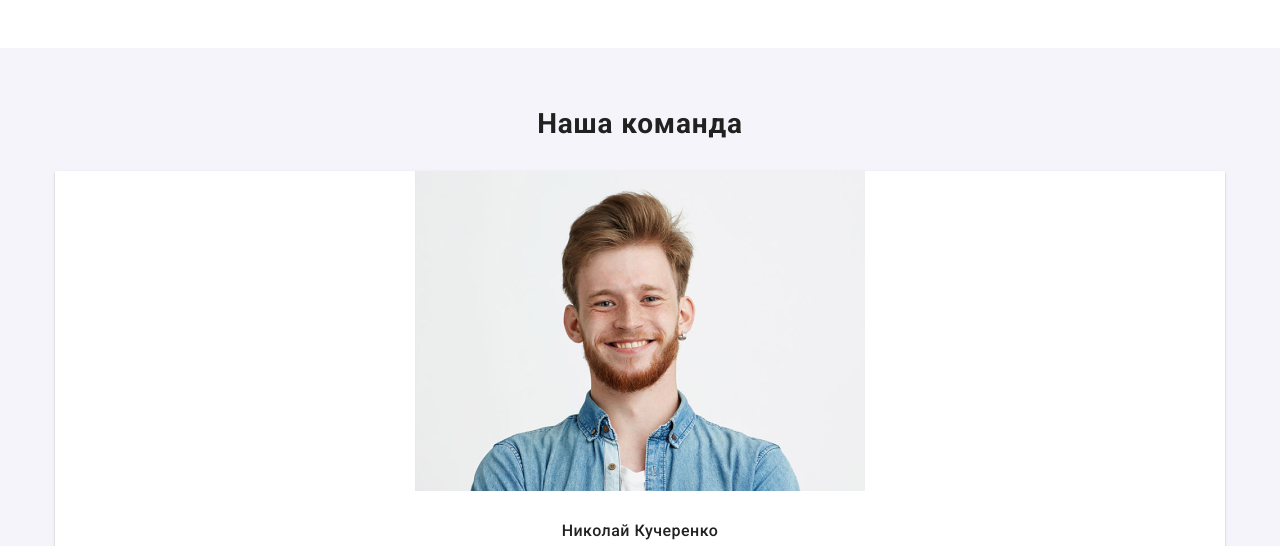
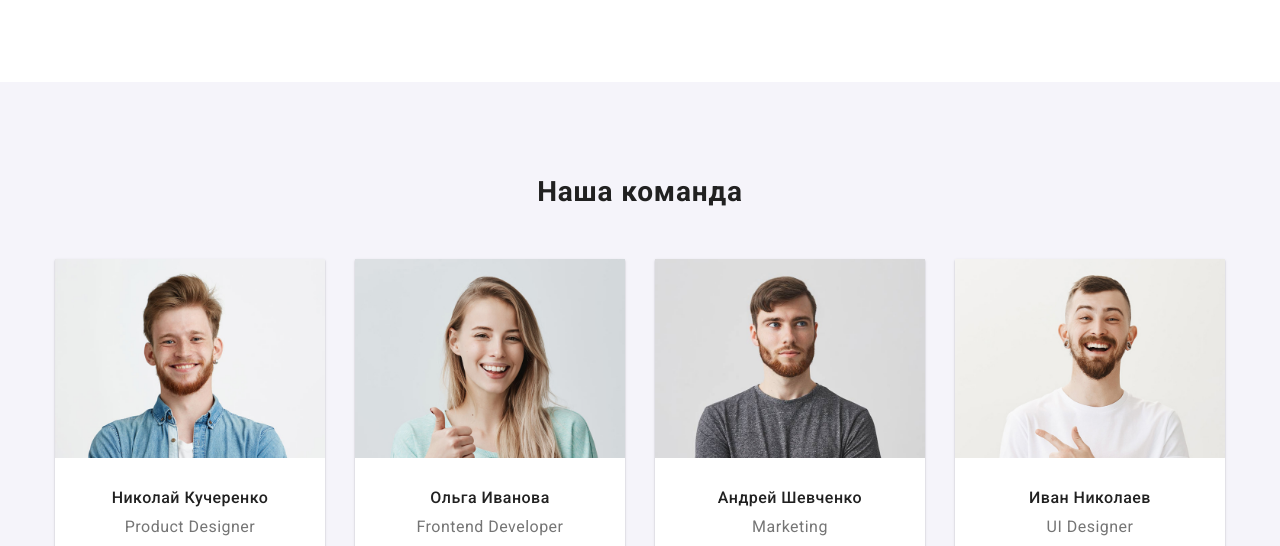
Before and after one commit to TarasLE/goit-markup-hw-08, a plain HTML site: page index.html in a window 1280 px wide. Shown: the part 1483-2029 px from the top of the page. Drawn offline with Linux system fonts and the light colour scheme.

Commit message:
team section - all devices

```diff
--- a/index.html
+++ b/index.html
@@ -187,12 +187,17 @@
           <li class="team-card">
             <img
               srcset="
-                ./img/Nikolay_Kucherenko_mobile.jpg    1x,
-                ./img/Nikolay_Kucherenko_mobile@2x.jpg 2x
+                ./img/Nikolay_Kucherenko_mobile.jpg      480w,
+                ./img/Nikolay_Kucherenko_mobile@2x.jpg   960w,
+                ./img/Nikolay_Kucherenko_tablet.jpg      768w,
+                ./img/Nikolay_Kucherenko_tablet@2x.jpg  1536w,
+                ./img/Nikolay_Kucherenko_desktop.jpg    1200w,
+                ./img/Nikolay_Kucherenko_desktop@2x.jpg 2400w
               "
               src="./img/Nikolay_Kucherenko_mobile.jpg"
               alt="Николай Кучеренко"
               width="450"
+              ;
             />
             <h3 class="subtitle">Николай Кучеренко</h3>
             <p class="text">Product Designer</p>
@@ -242,8 +247,12 @@
           <li class="team-card">
             <img
               srcset="
-                ./img/Olga_Ivanova_mobile.jpg    1x,
-                ./img/Olga_Ivanova_mobile@2x.jpg 2x
+                ./img/Olga_Ivanova_mobile.jpg      480w,
+                ./img/Olga_Ivanova_mobile@2x.jpg   960w,
+                ./img/Olga_Ivanova_tablet.jpg      768w,
+                ./img/Olga_Ivanova_tablet@2x.jpg  1536w,
+                ./img/Olga_Ivanova_desktop.jpg    1200w,
+                ./img/Olga_Ivanova_desktop@2x.jpg 2400w
               "
               src="./img/Olga_Ivanova_mobile.jpg"
               alt="Ольга Иванова"
@@ -297,8 +306,12 @@
           <li class="team-card">
             <img
               srcset="
-                ./img/Andrey_Shevchenko_mobile.jpg    1x,
-                ./img/Andrey_Shevchenko_mobile@2x.jpg 2x
+                ./img/Andrey_Shevchenko_mobile.jpg      480w,
+                ./img/Andrey_Shevchenko_mobile@2x.jpg   960w,
+                ./img/Andrey_Shevchenko_tablet.jpg      768w,
+                ./img/Andrey_Shevchenko_tablet@2x.jpg  1536w,
+                ./img/Andrey_Shevchenko_desktop.jpg    1200w,
+                ./img/Andrey_Shevchenko_desktop@2x.jpg 2400w
               "
               src="./Andrey_Shevchenko_mobile.jpg"
               alt="Андрей Шевченко"
@@ -352,8 +365,12 @@
           <li class="team-card">
             <img
               srcset="
-                ./img/Ivan_Nikolaev_mobile.jpg    1x,
-                ./img/Ivan_Nikolaev_mobile@2x.jpg 2x
+                ./img/Ivan_Nikolaev_mobile.jpg      480w,
+                ./img/Ivan_Nikolaev_mobile@2x.jpg   960w,
+                ./img/Ivan_Nikolaev_tablet.jpg      768w,
+                ./img/Ivan_Nikolaev_tablet@2x.jpg  1536w,
+                ./img/Ivan_Nikolaev_desktop.jpg    1200w,
+                ./img/Ivan_Nikolaev_desktop@2x.jpg 2400w
               "
               src="./Ivan_Nikolaev_mobile.jpg"
               alt="Андрей Шевченко"
--- a/sass/index-components/_body.scss
+++ b/sass/index-components/_body.scss
@@ -3,8 +3,9 @@
   // @extend %block-state;
 
   .container {
-    margin-top: 0;
-    margin-bottom: 0;
+    margin-top: 60px;
+    margin-bottom: 60px;
+    // margin-bottom: 0;
 
     @media (min-width: 768px) {
       // padding-left: 0;
@@ -12,7 +13,7 @@
       width: 738px;
       display: flex;
       flex-wrap: wrap;
-      margin-top: 60px;
+      // margin-top: 60px;
     }
 
     @media (min-width: 1200px) {
@@ -61,7 +62,7 @@
   }
 
   @media (min-width: 768px) {
-    width: calc((100% - 60px) / 2);
+    width: calc((100% - 30px) / 2);
 
     &:nth-child(odd) {
       margin-right: 15px;
@@ -113,8 +114,11 @@
   }
 
   .container {
-    // @media (min-width: 1200px) {
     display: flex;
+    @media (min-width: 1200px) {
+      margin-top: 0;
+      margin-bottom: 94px;
+    }
   }
 
   .subtitle {
@@ -179,8 +183,9 @@
 
 //-------------TEAM-BLOCK------------//
 .team {
-  @extend %block-state;
+  // @extend %block-state;
   background-color: $--background-icon-color;
+  text-align: center;
 
   .container {
     padding-bottom: 60px;
@@ -188,6 +193,22 @@
     padding-right: 0;
     background-color: $--background-icon-color;
     margin-top: 30px;
+
+    @media (min-width: 768px) {
+      // padding-left: 0;
+      // padding-left: 0;
+      width: 738px;
+      display: flex;
+      flex-wrap: wrap;
+      // margin-top: 60px;
+    }
+
+    @media (min-width: 1200px) {
+      width: 1170px;
+      margin-top: 50px;
+      margin-bottom: 94px;
+      padding-bottom: 0;
+    }
   }
 
   .title {
@@ -195,6 +216,10 @@
     margin-top: 60px;
     margin-bottom: 0;
     font-size: 28px;
+
+    @media (min-width: 1200px) {
+      margin-top: 94px;
+    }
   }
 
   .text {
@@ -254,6 +279,39 @@
     align-content: center;
     justify-content: center;
     justify-items: center;
+  }
+
+  @media (min-width: 768px) {
+    width: calc((100% - 30px) / 2);
+    margin-top: 30px;
+
+    &:nth-child(odd) {
+      margin-right: 15px;
+    }
+
+    &:nth-child(even) {
+      margin-left: 15px;
+    }
+
+    &:nth-last-child(-n + 2) {
+      margin-bottom: 0px;
+    }
+
+    &:nth-child(-n + 2) {
+      margin-top: 0px;
+    }
+  }
+
+  @media (min-width: 1200px) {
+    width: calc((100% - 90px) / 4);
+    // padding-bottom: 0px;
+    &:nth-child(n) {
+      margin: 0px;
+    }
+
+    &:not(:first-child) {
+      margin-left: auto;
+    }
   }
 }
 
```
Also changed, not shown: css/main.css, css/main.min.css, 2 other files.
